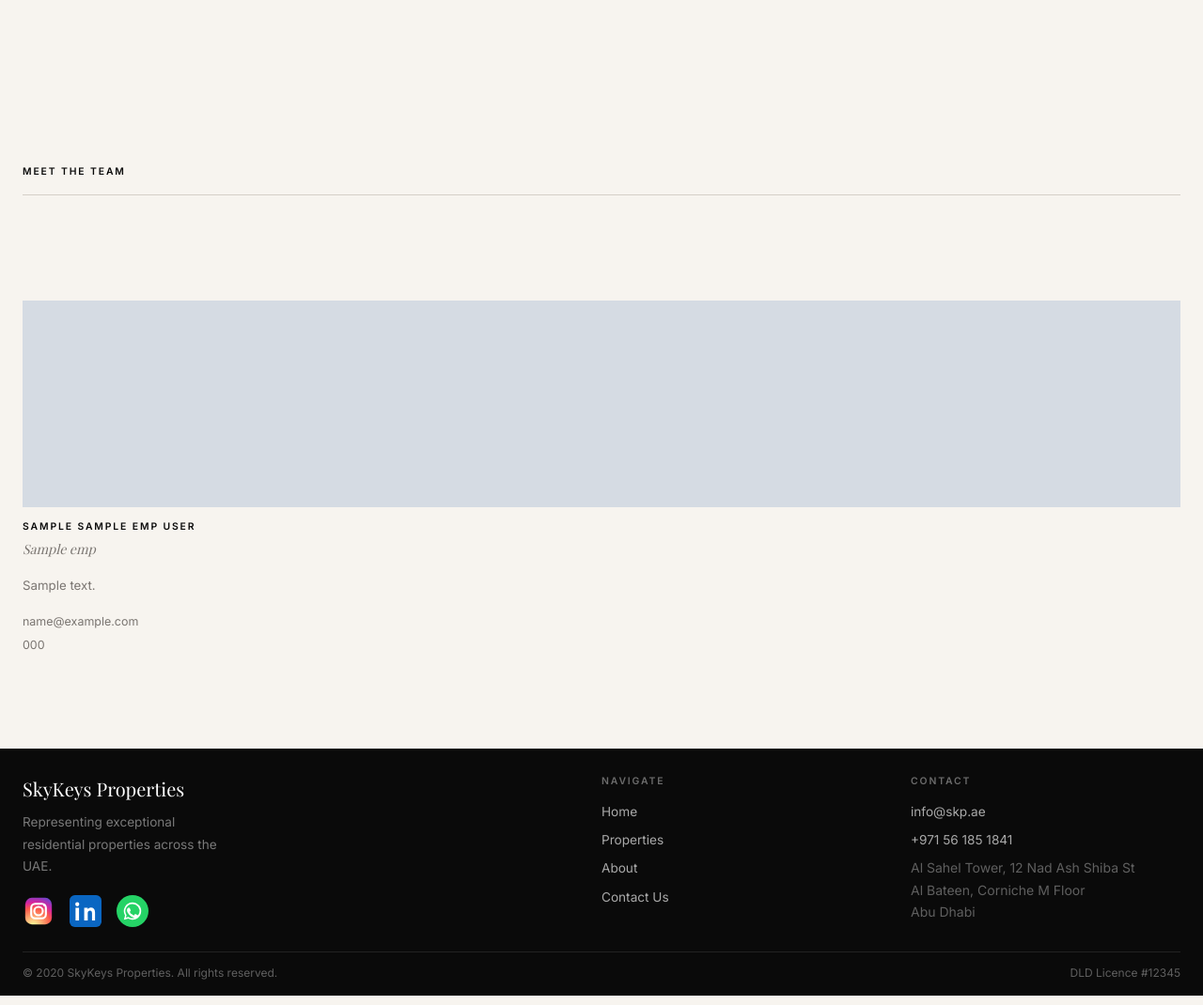
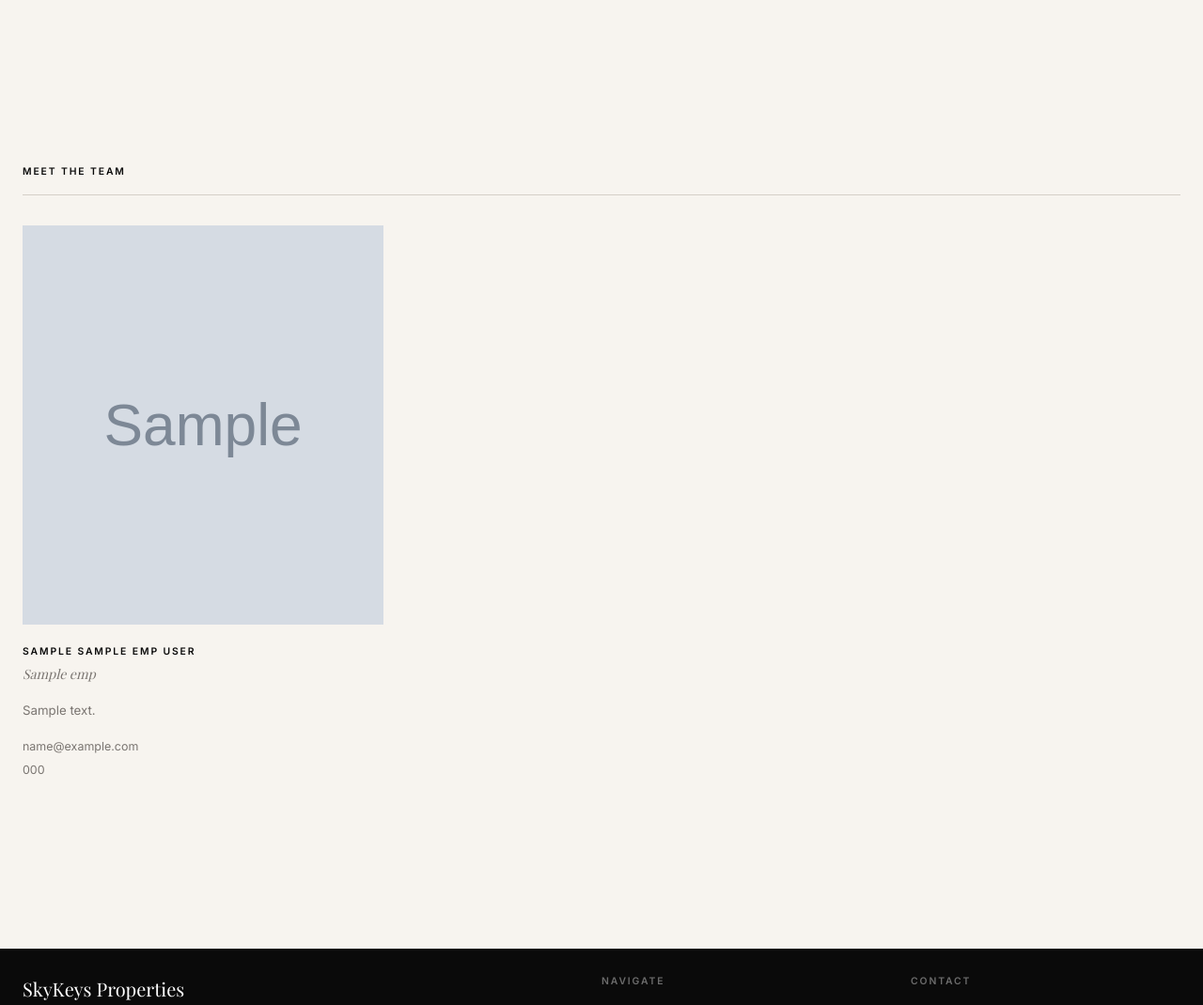
Before and after one commit to AbdullahhMurad/SkyKeysProperties, a FastAPI app: template templates/about.html in a window 1280 px wide. Shown: the part 1258-2328 px from the top of the page at 94% size. Run offline with FastAPI, Linux system fonts and the light colour scheme; the template is opened without the code that fills it: most values are stand-ins (such as "Sample title", 1, 10 or a date in 2020); grey boxes marked "Sample" are stand-in pictures; parts of the project's set-up code (start-up, migrations or seed data) failed here and were passed over; some web fonts are replaced.

Commit message:
Updated the grid, again

```diff
--- a/templates/about.html
+++ b/templates/about.html
@@ -75,15 +75,12 @@
     <span class="section-label">Meet the Team</span>
 
     <!-- Founders / primary team members -->
-<div style="display:grid; grid-template-columns:repeat(4, minmax(0,1fr)); gap:20px; align-items:start; margin-bottom:80px;"></div>
-    <!-- <div style="display:grid; grid-template-columns:repeat(4, minmax(0,1fr)); gap:20px; align-items:start; margin-bottom:80px;"></div> -->
-    <!-- <div style="display: grid; grid-template-columns: repeat(auto-fill, minmax(280px, 1fr)); gap: 40px; align-items: start; margin-bottom: 80px;"> -->
+    <div style="display: grid; grid-template-columns: repeat(auto-fill, minmax(280px, 1fr)); gap: 40px; align-items: start; margin-bottom: 80px;">
       {% for emp in employees %}
       <div class="founder-card reveal">
         {% if emp.image_filename %}
           <img class="founder-img"
-              style="width:100%; height:220px; object-fit:cover; object-position:top; display:block; margin-bottom:12px;"
-               /* style="width:100%; height:425px; object-fit:cover; object-position:top; display:block; margin-bottom:20px;" */
+               style="width:100%; height:425px; object-fit:cover; object-position:top; display:block; margin-bottom:20px;"
                src="{{ emp.image_filename if '://' in emp.image_filename else '/static/images/employees/' + emp.image_filename }}"
                alt="{{ emp.first_name }} {{ emp.last_name }}"
                onerror="this.style.background='var(--cream-dk)';" />
```
